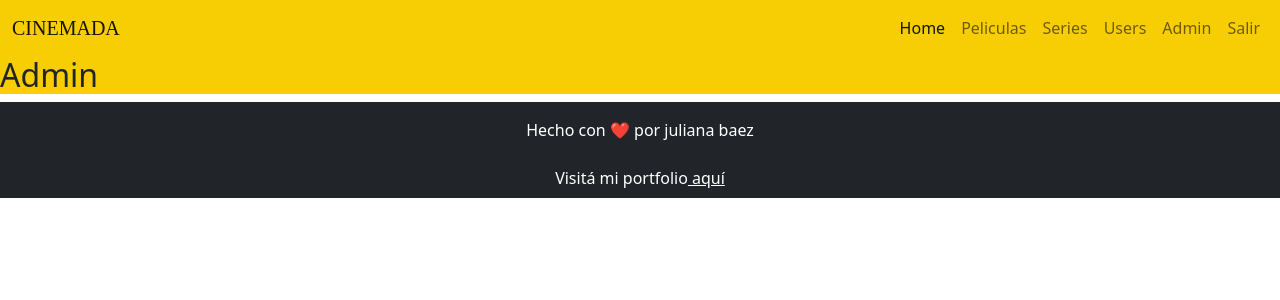
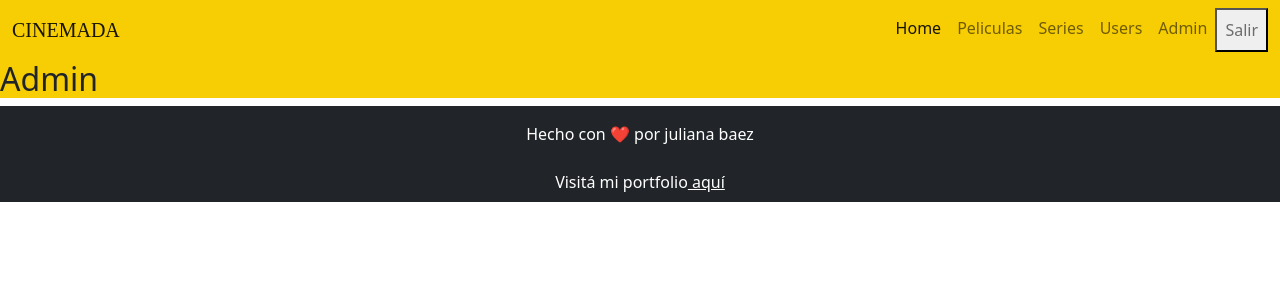
Before and after one commit to julianabaezz/Cinema-tp-final, a React (Create React App) app: page /admin in a window 1280 px wide. Shown: the top 300 px of the page. Built offline with nearby package versions, Linux system fonts and the light colour scheme; no server answers; a web font is replaced by a local one.

Commit message:
logout function

```diff
--- a/package.json
+++ b/package.json
@@ -19,6 +19,7 @@
     "react-hook-form": "^7.25.3",
     "react-router-dom": "^5.3.0",
     "react-scripts": "5.0.0",
+    "react-spinners": "^0.11.0",
     "typescript": "^4.5.5",
     "web-vitals": "^2.1.4",
     "yup": "^0.32.11"
--- a/src/common/Loading/index.tsx
+++ b/src/common/Loading/index.tsx
@@ -1,5 +1,11 @@
+import { ClipLoader } from "react-spinners"
+
 const Loading = () =>{
-    return <>Cargando...</>
+    return (
+    <div style={{position: 'fixed', top: 0, right: 0, bottom: 0, left:0, display: 'flex', alignItems:'center', justifyContent:'center' }}>
+        <ClipLoader color="black" loading={true} size={150} />
+    </div>
+    )
 
 }
 
--- a/src/components/layout/Header/index.tsx
+++ b/src/components/layout/Header/index.tsx
@@ -1,6 +1,9 @@
 import { Link } from "react-router-dom"
+import { useAuth } from "../../../hooks/auth"
+
 
 const Header = () => {
+    const {logout} = useAuth()
     return (
         <header>
         <nav className='navbar navbar-expand-lg navbar-light'>
@@ -27,7 +30,8 @@ const Header = () => {
                             <Link className="nav-link" to="/admin">Admin</Link>
                         </li>
                         <li className="nav-item">
-                            <Link className="nav-link" to="/login">Salir</Link>
+                            <button className="nav-link" onClick={logout}>Salir</button>
+                            {/* <Link className="nav-link" to="/login">Salir</Link> */}
                         </li>
                     </ul>
                 </div>
--- a/src/hooks/auth/index.ts
+++ b/src/hooks/auth/index.ts
@@ -92,7 +92,12 @@ const useAuth = () => {
         }
     };
 
-    return { login, loginWithToken, hasUserLoggedIn };
+    const logout = () =>{
+        localStorage.removeItem("cinemada-token");
+        push("/login")
+    }
+
+    return { login, loginWithToken, logout, hasUserLoggedIn };
 };
 
 export { useAuth };
```
Also changed, not shown: 1 other file (tests, documents, lock files or other folders).
